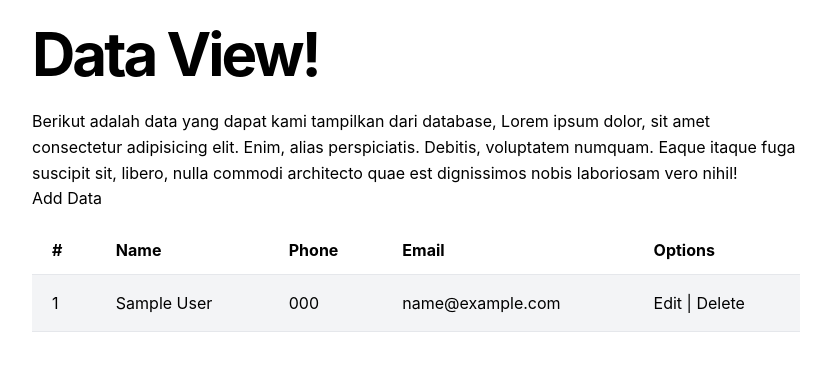
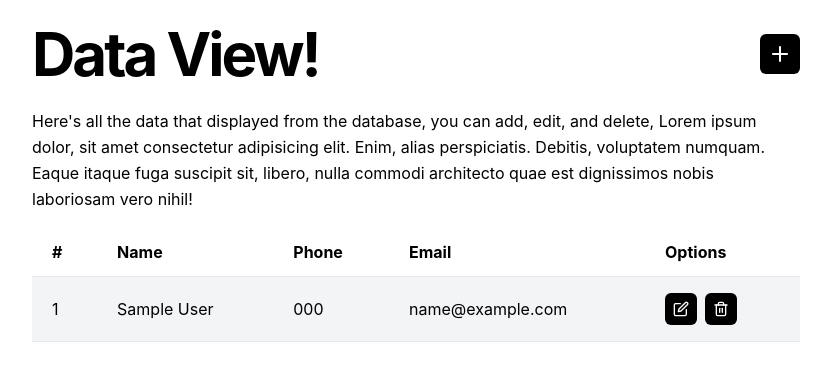
Before and after one commit to azeine/simple-crud-php, a PHP site: page / in a window 1280 px wide. Shown: the top 381 px of the page, without its empty margins (224-1055 px from the left). Run offline with PHP 8.4, Linux system fonts and the light colour scheme; tables that the repository leaves empty or names only in its code hold one stand-in row (values such as "Sample post").

Commit message:
feat : Add some styling

```diff
--- a/index.php
+++ b/index.php
@@ -2,8 +2,13 @@
   require_once('./functions/sql.php');
   $init = mysqli_query($sql, 'SELECT * FROM users ORDER BY id ASC');
 
-  $rowStyle = '"border-y odd:bg-gray-100"';
-  $cellStyle = '"px-5 py-4 whitespace-nowrap"'
+  $rowStyle = 'border-y odd:bg-gray-100';
+  $cellStyle = 'px-5 py-4 whitespace-nowrap';
+  $editIcon = '<svg xmlns="http://www.w3.org/2000/svg" width="16" height="16" viewBox="0 0 24 24" fill="none" stroke="currentColor" stroke-width="2" stroke-linecap="round" stroke-linejoin="round"><path d="M11 4H4a2 2 0 0 0-2 2v14a2 2 0 0 0 2 2h14a2 2 0 0 0 2-2v-7"></path><path d="M18.5 2.5a2.121 2.121 0 0 1 3 3L12 15l-4 1 1-4 9.5-9.5z"></path></svg>';
+
+  $delIcon = '<svg xmlns="http://www.w3.org/2000/svg" width="16" height="16" viewBox="0 0 24 24" fill="none" stroke="currentColor" stroke-width="2" stroke-linecap="round" stroke-linejoin="round"><path d="M3 6h18"></path><path d="M19 6v14c0 1-1 2-2 2H7c-1 0-2-1-2-2V6"></path><path d="M8 6V4c0-1 1-2 2-2h4c1 0 2 1 2 2v2"></path><line x1="10" y1="11" x2="10" y2="17"></line><line x1="14" y1="11" x2="14" y2="17"></line></svg>';
+  $btnStyle = 'bg-black text-white p-2 rounded-md mr-2';
+  $editLayout = $cellStyle . ' flex';
 ?>
 
 <!DOCTYPE html>
@@ -18,11 +23,15 @@
 </head>
 
 <body class="px-8 md:px-24 lg:px-32 xl:px-64">
-  <h1 class="font-bold text-6xl py-6 -tracking-wider">Data View!</h1>
-  <p class="leading-relaxed">Berikut adalah data yang dapat kami tampilkan dari database, Lorem ipsum dolor, sit amet consectetur adipisicing elit. Enim, alias perspiciatis. Debitis, voluptatem numquam. Eaque itaque fuga suscipit sit, libero, nulla commodi architecto quae est dignissimos nobis laboriosam vero nihil!</p>
-  <a class="" href="./functions/insert.php">Add Data</a>
+  <div class="flex flex-row items-center justify-between">
+    <h1 class="font-bold text-6xl py-6 -tracking-wider">Data View!</h1>
+    <a class="bg-black text-white p-2 rounded-md" href="./functions/insert.php">
+      <svg xmlns="http://www.w3.org/2000/svg" width="24" height="24" viewBox="0 0 24 24" fill="none" stroke="currentColor" stroke-width="2" stroke-linecap="round" stroke-linejoin="round"><line x1="12" y1="5" x2="12" y2="19"></line><line x1="5" y1="12" x2="19" y2="12"></line></svg>
+    </a>
+  </div>
+  <p class="leading-relaxed">Here's all the data that displayed from the database, you can add, edit, and delete, Lorem ipsum dolor, sit amet consectetur adipisicing elit. Enim, alias perspiciatis. Debitis, voluptatem numquam. Eaque itaque fuga suscipit sit, libero, nulla commodi architecto quae est dignissimos nobis laboriosam vero nihil!</p>
   <div class="py-4 overflow-x-auto">
-    <table class="w-full text-left">
+    <table class="text-left w-full">
       <thead>
         <tr>
           <th class="px-5 py-3">#</th>
@@ -34,12 +43,12 @@
       </thead>
       <tbody>
         <?php while ($data = mysqli_fetch_array($init)) {
-          echo "<tr class={$rowStyle}>";
-          echo "<td class={$cellStyle}>" . $data['id'] . '</td>';
-          echo "<td class={$cellStyle}>" . $data['name'] . '</td>';
-          echo "<td class={$cellStyle}>" . $data['phone'] . '</td>';
-          echo "<td class={$cellStyle}>" . $data['email'] . '</td>';
-          echo "<td class={$cellStyle}><a href='functions/edit.php?id=$data[id]'>Edit</a> | <a href='functions/delete.php?id=$data[id]'>Delete</a></td></tr>";
+          echo "<tr class='$rowStyle'>";
+          echo "<td class='$cellStyle'>" . $data['id'] . '</td>';
+          echo "<td class='$cellStyle'>" . $data['name'] . '</td>';
+          echo "<td class='$cellStyle'>" . $data['phone'] . '</td>';
+          echo "<td class='$cellStyle'>" . $data['email'] . '</td>';
+          echo "<td class='$editLayout'><a class='$btnStyle' href='functions/edit.php?id=$data[id]'>$editIcon</a><a class='$btnStyle' href='functions/delete.php?id=$data[id]'>$delIcon</a></td></tr>";
           echo '</tr>';
         } ?>
       </tbody>
--- a/style/style.css
+++ b/style/style.css
@@ -518,6 +518,28 @@ video {
   margin-bottom: 0.5rem;
 }
 
+.mx-2 {
+  margin-left: 0.5rem;
+  margin-right: 0.5rem;
+}
+
+.mx-1 {
+  margin-left: 0.25rem;
+  margin-right: 0.25rem;
+}
+
+.mr-1 {
+  margin-right: 0.25rem;
+}
+
+.mr-2 {
+  margin-right: 0.5rem;
+}
+
+.flex {
+  display: flex;
+}
+
 .table {
   display: table;
 }
@@ -528,6 +550,18 @@ video {
 
 .w-full {
   width: 100%;
+}
+
+.flex-row {
+  flex-direction: row;
+}
+
+.items-center {
+  align-items: center;
+}
+
+.justify-between {
+  justify-content: space-between;
 }
 
 .overflow-x-auto {
@@ -542,19 +576,35 @@ video {
   border-radius: 0.375rem;
 }
 
+.rounded-full {
+  border-radius: 9999px;
+}
+
+.rounded-lg {
+  border-radius: 0.5rem;
+}
+
+.rounded-3xl {
+  border-radius: 1.5rem;
+}
+
+.rounded-2xl {
+  border-radius: 1rem;
+}
+
 .border-y {
   border-top-width: 1px;
   border-bottom-width: 1px;
 }
 
+.bg-black {
+  --tw-bg-opacity: 1;
+  background-color: rgb(0 0 0 / var(--tw-bg-opacity));
+}
+
 .bg-gray-300 {
   --tw-bg-opacity: 1;
   background-color: rgb(209 213 219 / var(--tw-bg-opacity));
-}
-
-.bg-black {
-  --tw-bg-opacity: 1;
-  background-color: rgb(0 0 0 / var(--tw-bg-opacity));
 }
 
 .p-2 {
```
